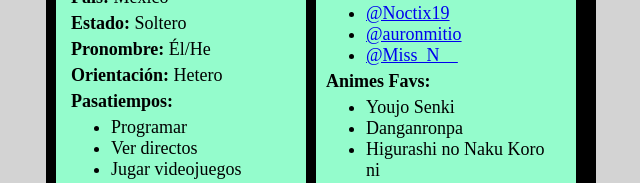
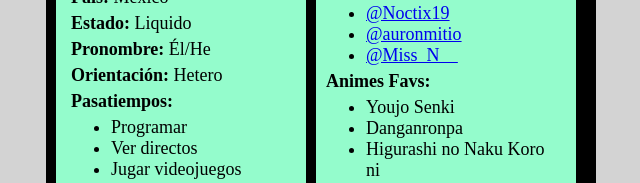
Before and after one commit to HarukaSan115/HarukaCard, a plain HTML site: page index.html in a window 1280 px wide. Shown: the part 330-513 px from the top of the page, 319-959 px from the left. Drawn offline with Linux system fonts and the light colour scheme.

Commit message:
Update index.html

```diff
--- a/index.html
+++ b/index.html
@@ -27,7 +27,7 @@ Version 1.0
 				<p><b>Edad:</b> 20</p>
 				<p><b>Cumpleaños:</b> 27/09</p>
 				<p><b>Pais:</b> Mexico</p>
-				<p><b>Estado:</b> Soltero</p>
+				<p><b>Estado:</b> Liquido</p>
 				<p><b>Pronombre:</b> &Eacute;l/He</p>
 				<p><b>Orientaci&oacute;n:</b> Hetero</p>
 				<p><b>Pasatiempos:</b> </p>
```
